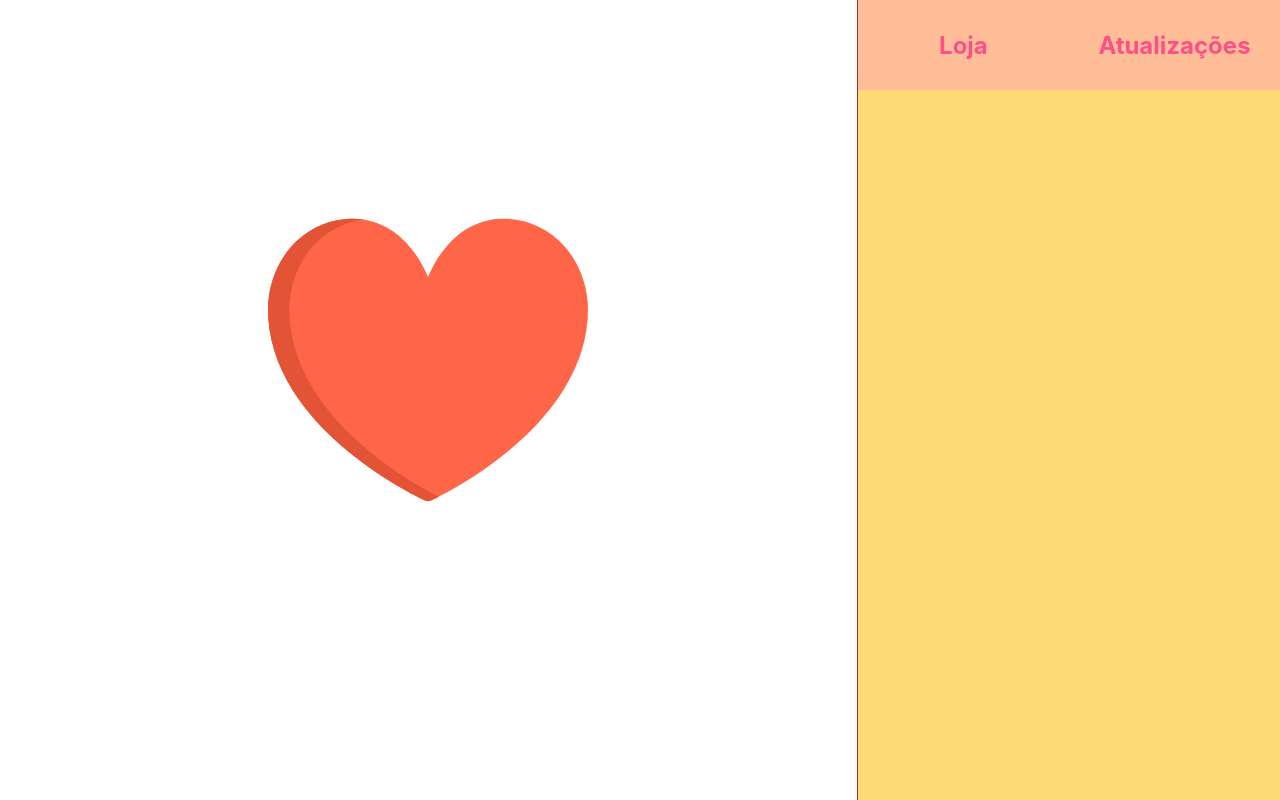
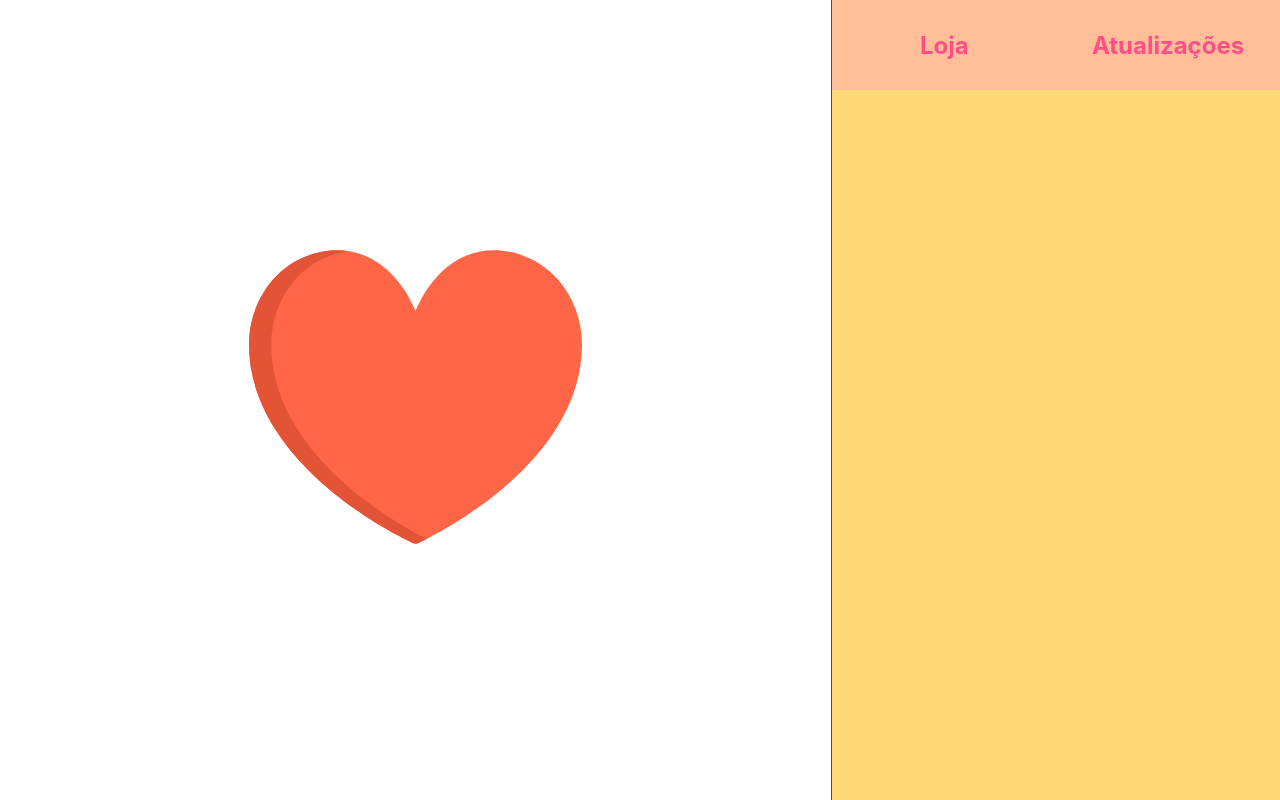
Before and after one commit to DenilsonXavier/clickgame, a React (Vite) app: page / in a window 1280 px wide. Built offline with nearby package versions, Linux system fonts and the light colour scheme.

Commit message:
fix heart height

```diff
--- a/src/App.css
+++ b/src/App.css
@@ -7,24 +7,23 @@
 }
 
 .clickCol {
-  flex: 67%;
+  flex: 65%;
   width: 100%;
   height: 100%;
+  align-content: center;
 }
 
 .sidebar {
   background-color: #ffda76;
 
   border-left: solid 1px brown;
-  flex: 33%;
+  flex: 35%;
   width: 100%;
   height: 100%;
 }
 
 .clickImg {
-  width: 40vh;
-  height: 40vh;
-
-  text-align: center;
-  margin-top: 25vh;
+  margin-left: auto;
+  margin-right: auto;
+  width: 40%;
 }
```
